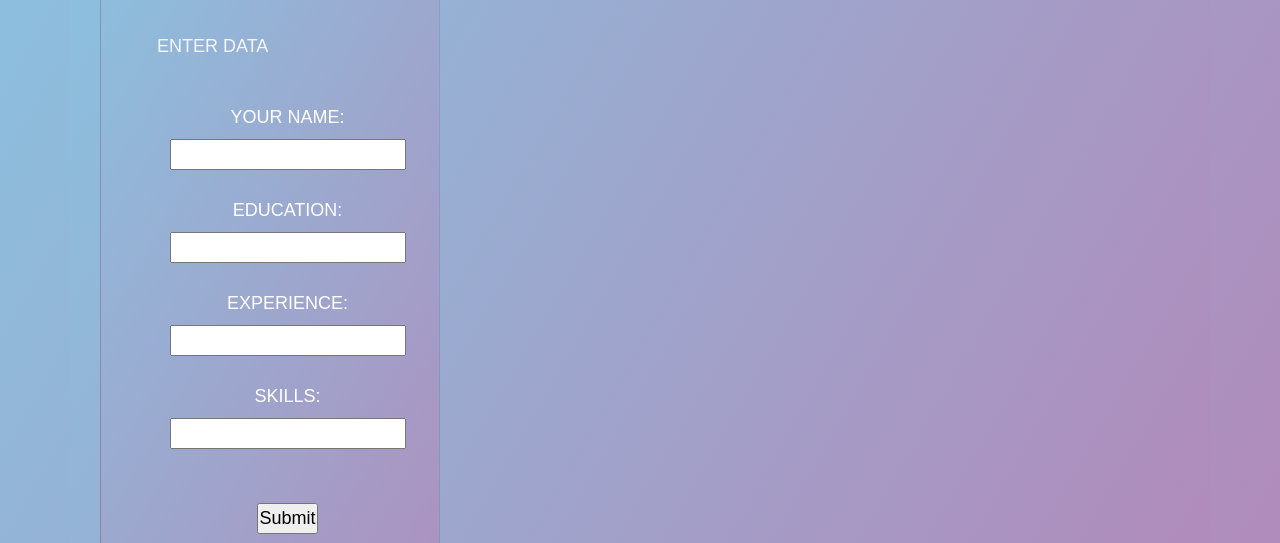
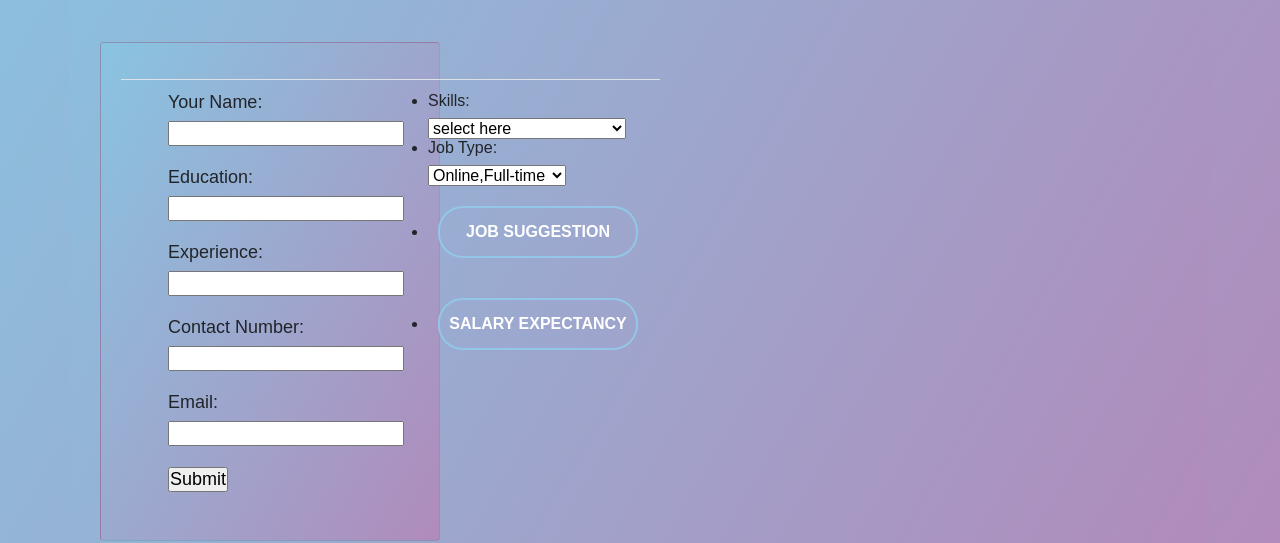
Before and after one commit to BlackDeath1107/Resumix, a plain HTML site: page profile.html in a window 1280 px wide. Shown: the part 277-820 px from the top of the page. Drawn offline with nearby package versions, Linux system fonts and the light colour scheme.

Commit message:
Update profile.html

```diff
--- a/profile.html
+++ b/profile.html
@@ -1,3 +1,5 @@
+<head>
+    <html lang="en">
 <head>
     <meta charset="UTF-8">
     <title>Account</title>
@@ -11,36 +13,87 @@
                 <a href="loginpage.html">LOGOUT</a>
                 <a href="ourwebsite.html">HOME</a>
             </div>
+            <br>
+            <br>
+            <div class="content">
+                <h1>welcome user</h1>
+                <p>Please fill in your details.</p>
+            </div>
+            <br>
+            <br>
+            <br>
             <div class="row">
                 <div class="col-md-4 mt-1">
                     <div class="card text-center sidebar">
                         <div class="card-body">
-                            <img src="dp-modified.png" class="dp" width="150">
                             <div class="mt-3">
-                                <a href="">ENTER DATA</a>
-                                <br>
-                                <form class="form" action="mailto:senguptasoham34@gmail.com" method="'post" enctype="text/plain">
-                                    <label>YOUR NAME:</label>
+                                <table class="table">
+                                <tr>
+                                <td>
+                                <div class="form">
+                                    <label>Your Name:</label>
+                                    <br>
                                     <input type="text" name="yourName" value="">
                                     <br>
                                     <br>
-                                    <label>EDUCATION:</label>
+                                    <label>Education:</label>
+                                    <br>
                                     <input type="text" name="education" value="">
                                     <br>
                                     <br>
-                                    <label>EXPERIENCE:</label>
+                                    <label>Experience:</label>
+                                    <br>
                                     <input type="text" name="experience" value="">
                                     <br>
                                     <br>
-                                    <label>SKILLS:</label>
-                                    <input type="text" name="skills" value="">
+                                    <label>Contact Number:</label>
+                                    <br>
+                                    <input type="text" name="experience" value="">
                                     <br>
                                     <br>
+                                    <label>Email:</label>
                                     <br>
-                                    <input type="submit" name="">
-                                </form>
-                                <button type="button"><span></span>JOB SUGGESTION</button>
-                                <button type="button"><span></span>SALARY EXPECTANCY</button>
+                                    <input type="text" name="experience" value="">
+                                    <br>
+                                    <br>
+                                    <input type="submit" name="" class="submit">
+                                </div>
+                                </td>
+                                <td>
+                                <ul>
+                                            <li><label for="skills" class="skills">Skills:</label>
+                                            <br>
+
+                                            <select name="skills" id="skills" class="dropdown">
+                                            <option value="select here">select here</option>
+                                            <option value="select here">Graphic Designing</option>
+                                            <option value="select here">Front End Development</option>
+                                            <option value="select here">Back End Development</option>
+                                            <option value="select here">Full Stack Development</option>
+                                            <option value="select here">Blockchain</option>
+                                            <option value="select here">Robot Operating System</option>
+                                            <option value="select here">Photogramatics</option>
+                                            <option value="select here">Content Creation</option>
+                                            <option value="select here">Data Mining</option>
+                                            <option value="select here">Database Management</option>
+                                            <option value="select here">DevOps</option>
+                                        </select></li>
+                                        <li><label for="skills" class="skills">Job Type:</label>
+                                            <br>
+
+                                            <select name="type" id="type" class="dropdown">
+                                            <option value="select here">Online,Full-time</option>
+                                            <option value="select here">Online,Part-time</option>
+                                            <option value="select here">Offline,Full-time</option>
+                                            <option value="select here">Offline,Part-time</option>
+                                        </select></li>
+
+
+                                        <li><button type="button">JOB SUGGESTION</button></li>
+                                        <li><button type="button">SALARY EXPECTANCY</button></li>
+                                    </ul>
+                                </tr>
+                                </table>
                             </div>
                         </div>
                     </div>
```
